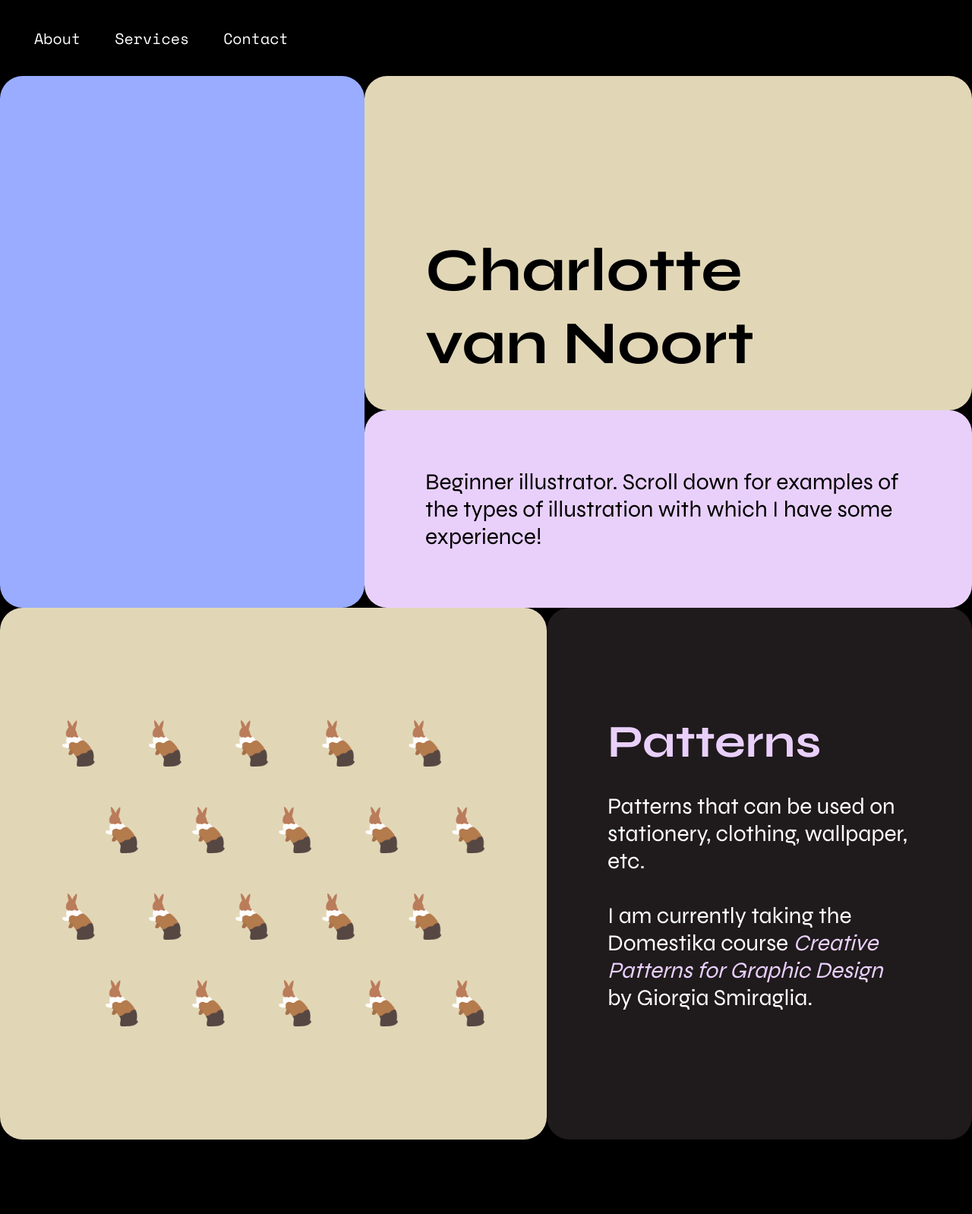
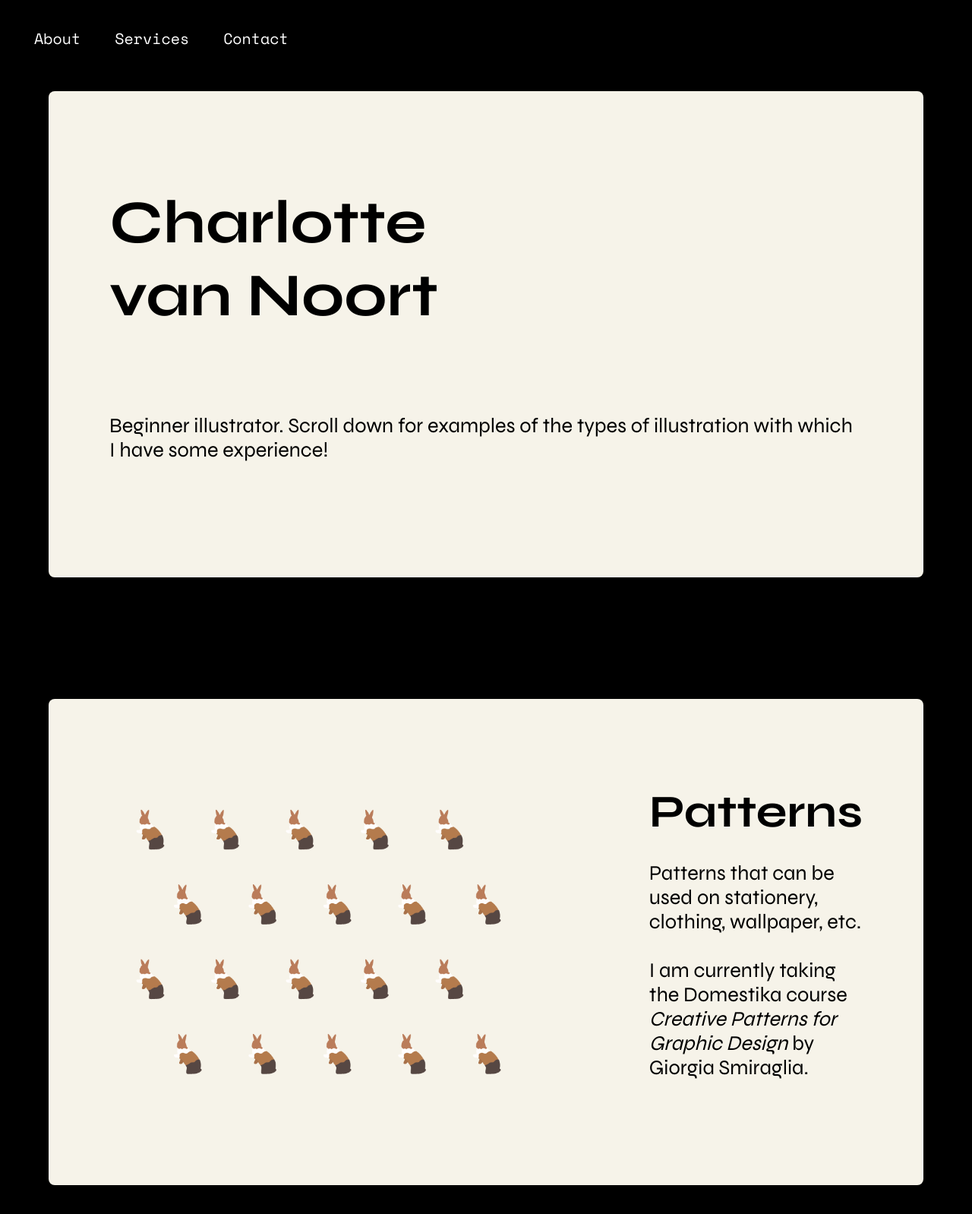
Before and after one commit to cvnoort/website-cvannoort, a plain HTML site: page src/index.html in a window 1280 px wide. Shown: the top 1598 px of the page at 76% size. Drawn offline with nearby package versions, Linux system fonts and the light colour scheme.

Commit message:
Change section backgrounds
Change layout/colors of the section backgrounds and remove animation from the about section.

```diff
--- a/src/css/style.css
+++ b/src/css/style.css
@@ -13,7 +13,7 @@ html, body {
     margin: 0;
     padding: 0;
     background: #000000;
-    color: #ffffff;
+    color: #000000;
     font-size: 30px;
     font-family: 'Syne', sans-serif;
 }
@@ -29,36 +29,31 @@ h2 {
     margin: 0px;
 }
 
+p {
+    font-size: 3.4vh;
+}
+
 a {
-    color: #ffffff;
+    color: inherit;
     text-decoration: none;
 }
 
 section {
+    margin: 0vh 5vw 20vh 5vw;
+    height: 80vh;
+    width: 90vw;
+    border-radius: 1vh;
+    background: #F6F3E9;
+
     position: relative;
+    top: 15vh;
+    z-index: 2;
+
     display: flex;
-    width: 100%;
-    height: calc(100vh - 100px);
-    top: 100px;
-    z-index: 2;
-}
-
-section.sticky {
-    position: sticky;
-    margin-top: 100px;
-}
-
-section.full-screen {
-    height: 100vh;
-    top: 0;
-    margin-top: 0;
-    z-index: 3;
-}
-
-section.about .empty {
-    flex-basis: 37.5vw;
-    background: var(--blue);
-    border-radius: var(--border-radius);
+    flex-direction: row;
+    align-items: center;
+    justify-content: center;
+    gap: 4vh;
 }
 
 section.about article {
@@ -71,8 +66,6 @@ section.about article .title {
     flex: 2;
     display: flex;
     align-items: flex-end;
-    background: var(--beige);
-    border-radius: var(--border-radius);
     padding: var(--gutter);
 }
 
@@ -80,11 +73,8 @@ section.about article .description {
     flex: 1;
     display: flex;
     align-items: center;
-    background: var(--pink);
-    border-radius: var(--border-radius);
     padding: var(--gutter);
     color: #000000;
-    transition: flex-basis 4s cubic-bezier(0,.9,.4,.99);
 }
 
 section.service article {
@@ -98,12 +88,10 @@ section.service figure {
     justify-content: center;
     flex-basis: 56.25vw;
     margin: 0;
-    background: var(--beige);
-    border-radius: var(--border-radius);
 }
 
 section.service figure img {
-    width: 80%;
+    width: 70%;
 }
 
 section.service .text {
@@ -111,36 +99,7 @@ section.service .text {
     flex-direction: column;
     justify-content: center;
     flex: 1;
-    background: #1f1a1c;
     padding: var(--gutter);
-    border-radius: var(--border-radius);
-}
-
-section.service.service-patterns figure {
-    background: var(--beige);
-}
-
-section.service.service-patterns .text h2,
-section.service.service-patterns .text a {
-    color: var(--pink);
-}
-
-section.service.service-caps figure {
-    background: var(--blue);
-}
-
-section.service.service-caps .text h2,
-section.service.service-caps .text a {
-    color: var(--beige);
-}
-
-section.service.service-science figure {
-    background: #ffffff;
-}
-
-section.service.service-science .text h2,
-section.service.service-science .text a {
-    color: var(--blue);
 }
 
 section.contact {
@@ -150,11 +109,11 @@ section.contact {
     align-content: center;
     justify-content: center;
     background: linear-gradient(var(--blue), var(--beige) 50%, var(--blue));
-    border-radius: var(--border-radius);
+    gap: 1vw;
 }
 
 section.contact a {
-    margin: 3.125vw;
+    margin: 2vw;
     transition: opacity 0.8s;
 }
 
@@ -163,7 +122,7 @@ section.contact a:hover {
 }
 
 section.contact a img {
-    width: calc(20vw - 2 * 6.25vw)
+    width: 8vw;
 }
 
 /* Navigation */
@@ -242,13 +201,13 @@ section.service.service-science figure img:hover {
 
 @keyframes zoom {
     0% {
-        width: 80%;
+        width: 70%;
     }
     50% {
-        width: 90%;
+        width: 75%;
     }
     100% {
-        width: 80%;
+        width: 70%;
     }
 }
 
@@ -267,6 +226,10 @@ section.service.service-science figure img:hover {
 
     h2 {
         font-size: 30px;
+    }
+
+    p {
+        font-size: 2vh;
     }
 
     nav ul li {
--- a/src/index.html
+++ b/src/index.html
@@ -21,8 +21,6 @@
     </nav>
 
 <section id="about" class="about">
-    <div class="empty"></div>
-
     <article>
         <div class="title">
                 <h1>Charlotte <br> van Noort</h1>
@@ -107,17 +105,6 @@
         <img src="images/icon_email.png" alt="e-mail" width="150"></a>
 </section>
 
-<script>
-
-    let titleElement = document.querySelector('.about .description');
-
-    window.addEventListener( 'mousemove', handleMouseMove);
-
-    function handleMouseMove( event ) {
-        titleElement.style.flexBasis = event.clientY / 2 + 'px';
-    }
-</script>
-
 </body>
 
 </html>
```
